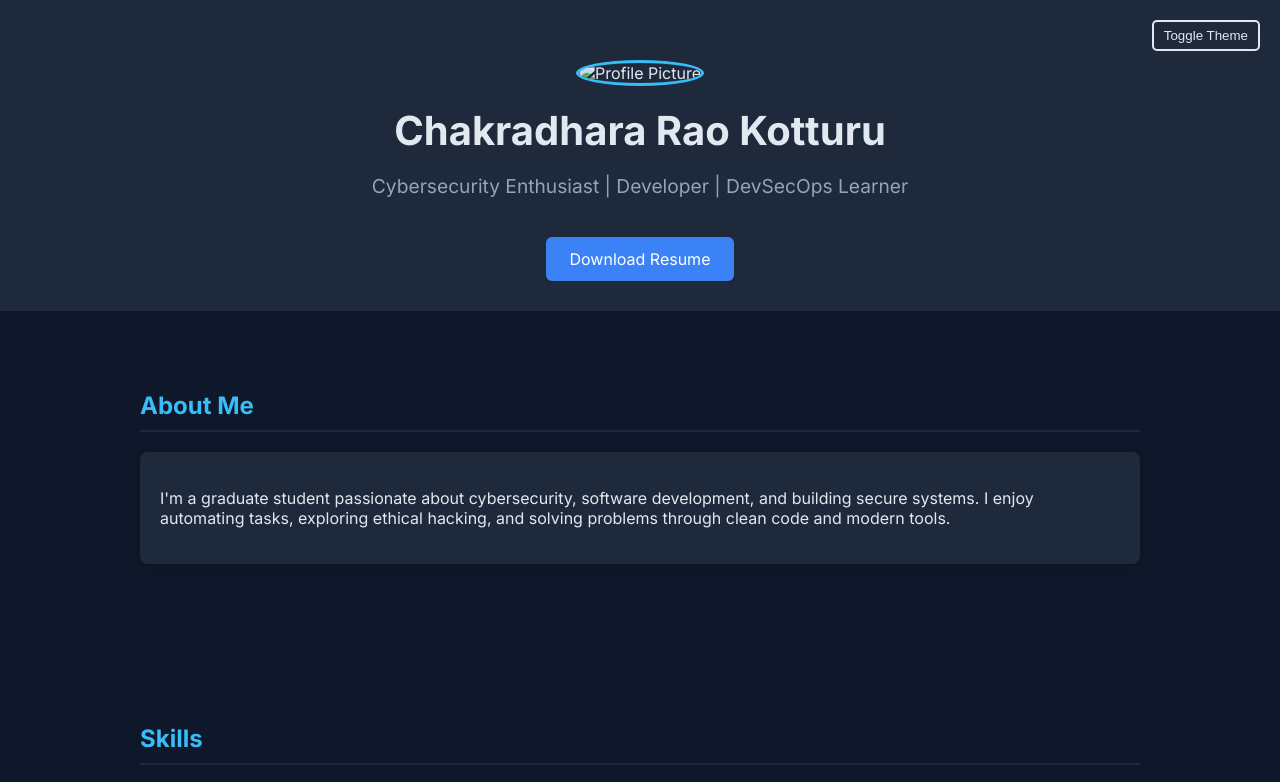
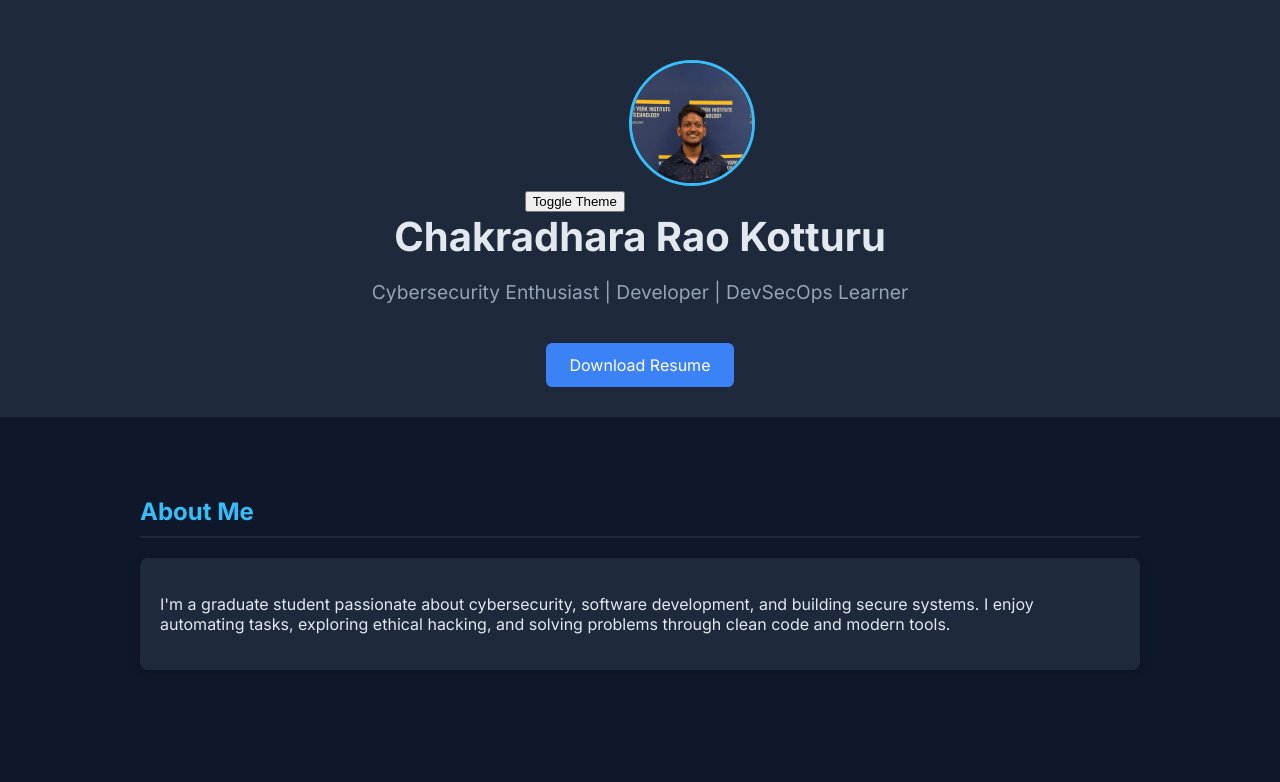
Before and after one commit to chakradhar-rao-kotturu/chakradhara.github.io, a plain HTML site: page index.html in a window 1280 px wide. Shown: the top 782 px of the page. Drawn offline with Linux system fonts and the light colour scheme.

Commit message:
Updated files index.html

```diff
--- a/index.html
+++ b/index.html
@@ -149,11 +149,11 @@
 </head>
 <body>
   <header>
-    <button id="theme-toggle" class="theme-toggle">Toggle Theme</button>
-    <img src="assets/profile.jpg" alt="Profile Picture" class="profile-pic" />
+    <button id="Light/Dark" class="Light/Dark">Toggle Theme</button>
+    <img src="profile.jpg" alt="Profile Picture" class="profile-pic" />
     <h1>Chakradhara Rao Kotturu</h1>
     <p>Cybersecurity Enthusiast | Developer | DevSecOps Learner</p>
-    <a href="assets/resume.pdf" class="btn" target="_blank">Download Resume</a>
+    <a href="resume.pdf" class="btn" target="_blank">Download Resume</a>
   </header>
 
   <section id="about">
```
